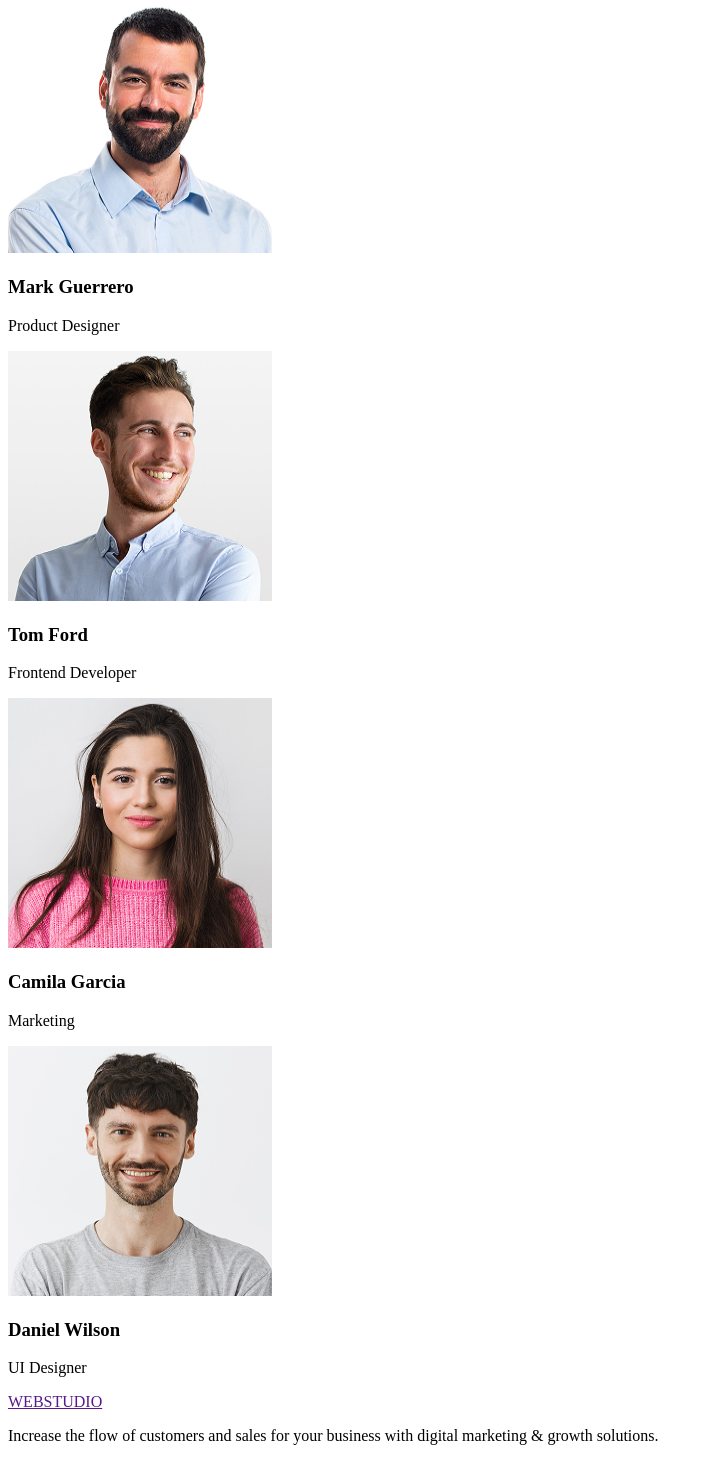
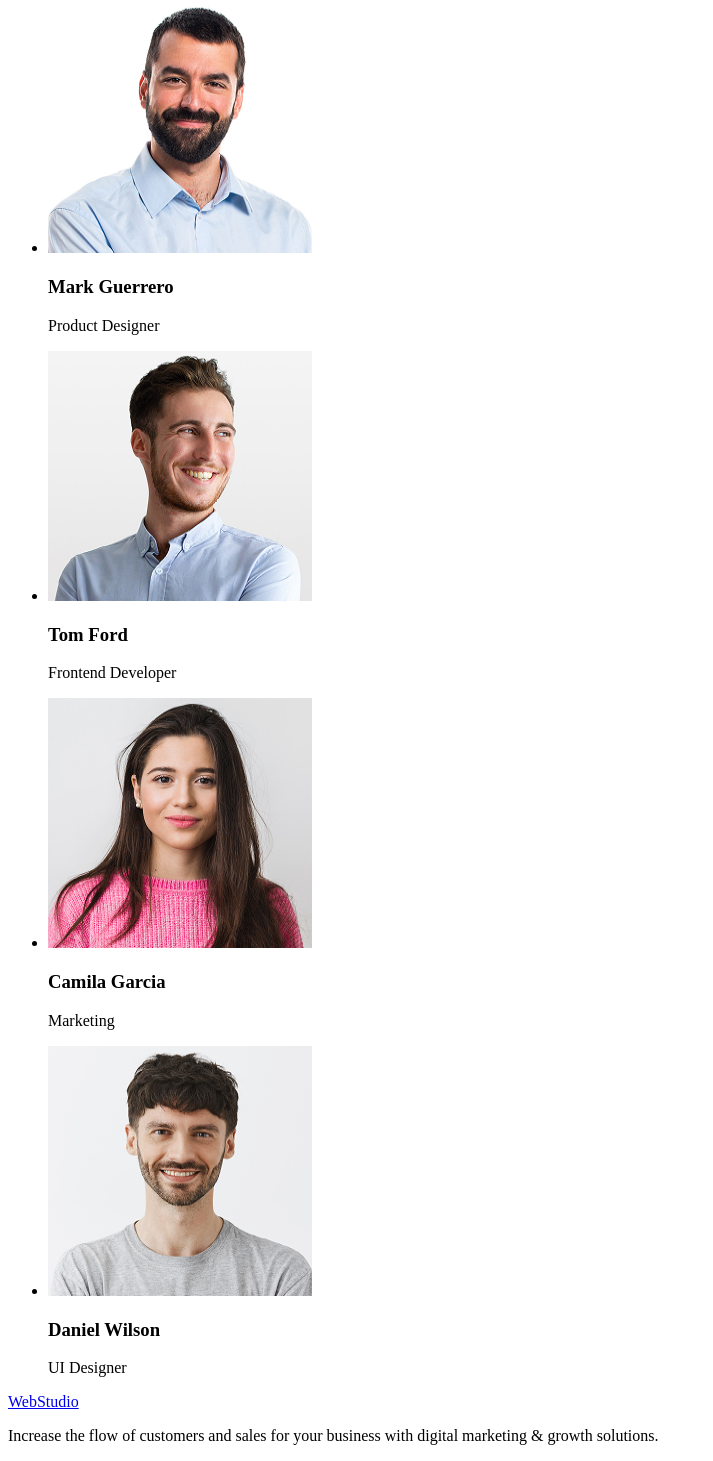
Before and after one commit to Artur27GOIT/goit-markup-hw-01, a plain HTML site: page index.html in a window 1280 px wide. Shown: the part 657-2118 px from the top of the page, without its empty margins (0-713 px from the left). Drawn offline with Linux system fonts and the light colour scheme.

Commit message:
last fix

```diff
--- a/index.html
+++ b/index.html
@@ -62,46 +62,56 @@
       </section>
       <section>
         <h2 id="Portfolio">Our Team</h2>
+        <ul>
+          <li>
             <img
-          src="images/img-3.jpg"
+              src="./images/img-3.jpg"
               alt="Mark Guerrero"
               width="264"
               height="250"
             />
             <h3>Mark Guerrero</h3>
             <p>Product Designer</p>
-
-        <img src="images/img-2.jpg" alt="Tom Ford" width="264" height="250" />
+          </li>
+          <li>
+            <img
+              src="./images/img-2.jpg"
+              alt="Tom Ford"
+              width="264"
+              height="250"
+            />
             <h3>Tom Ford</h3>
             <p>Frontend Developer</p>
-
+          </li>
+          <li>
             <img
-          src="images/img-1.jpg"
+              src="./images/img-1.jpg"
               alt="Camila Garcia"
               width="264"
               height="250"
             />
             <h3>Camila Garcia</h3>
             <p>Marketing</p>
-
+          </li>
+          <li>
             <img
-          src="images/img.jpg"
+              src="./images/img.jpg"
               alt="Daniel Wilson"
               width="264"
               height="250"
             />
             <h3>Daniel Wilson</h3>
             <p>UI Designer</p>
+          </li>
+        </ul>
       </section>
     </main>
     <footer>
-      <section>
-        <a href="">WEBSTUDIO</a>
+      <a href="./index.html">WebStudio</a>
       <p>
-          Increase the flow of customers and sales for your business with
-          digital marketing & growth solutions.
+        Increase the flow of customers and sales for your business with digital
+        marketing & growth solutions.
       </p>
-      </section>
     </footer>
   </body>
 </html>
```
Lines whose indentation alone changed are shown as unchanged.
